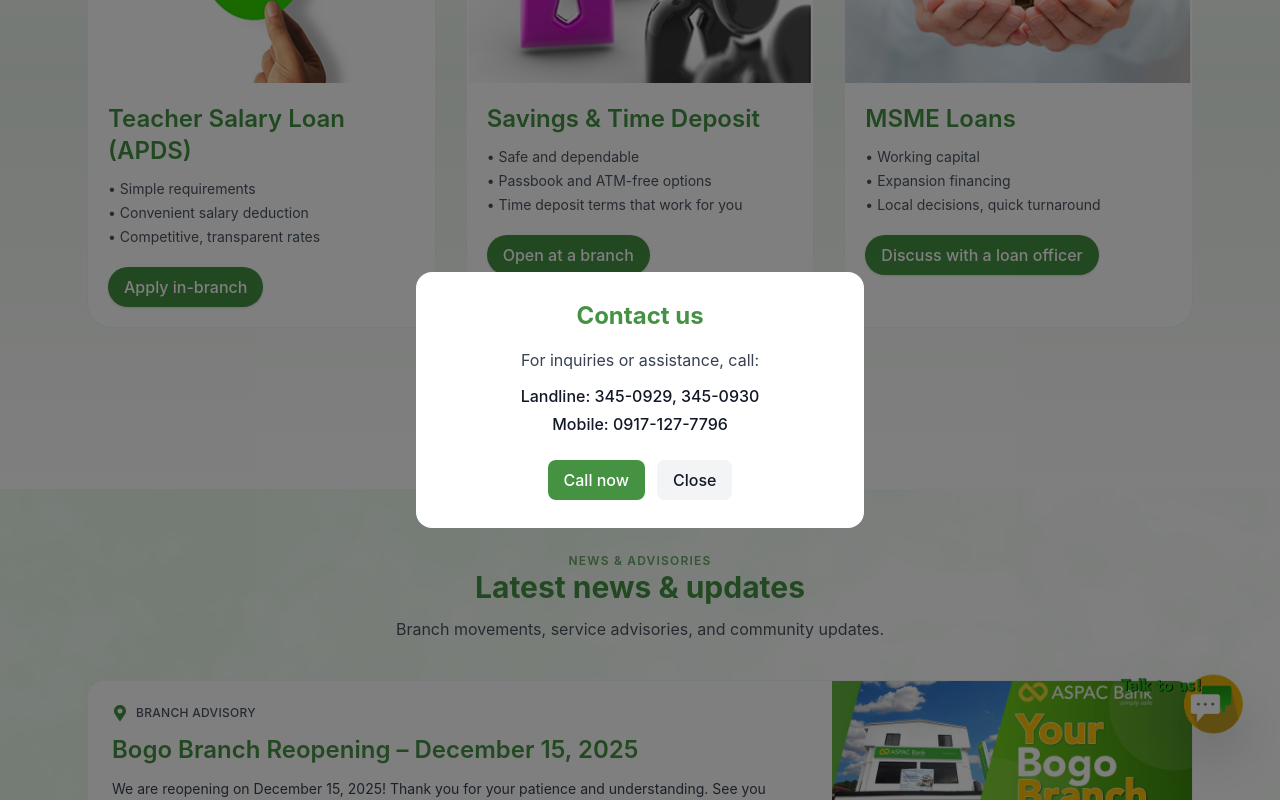
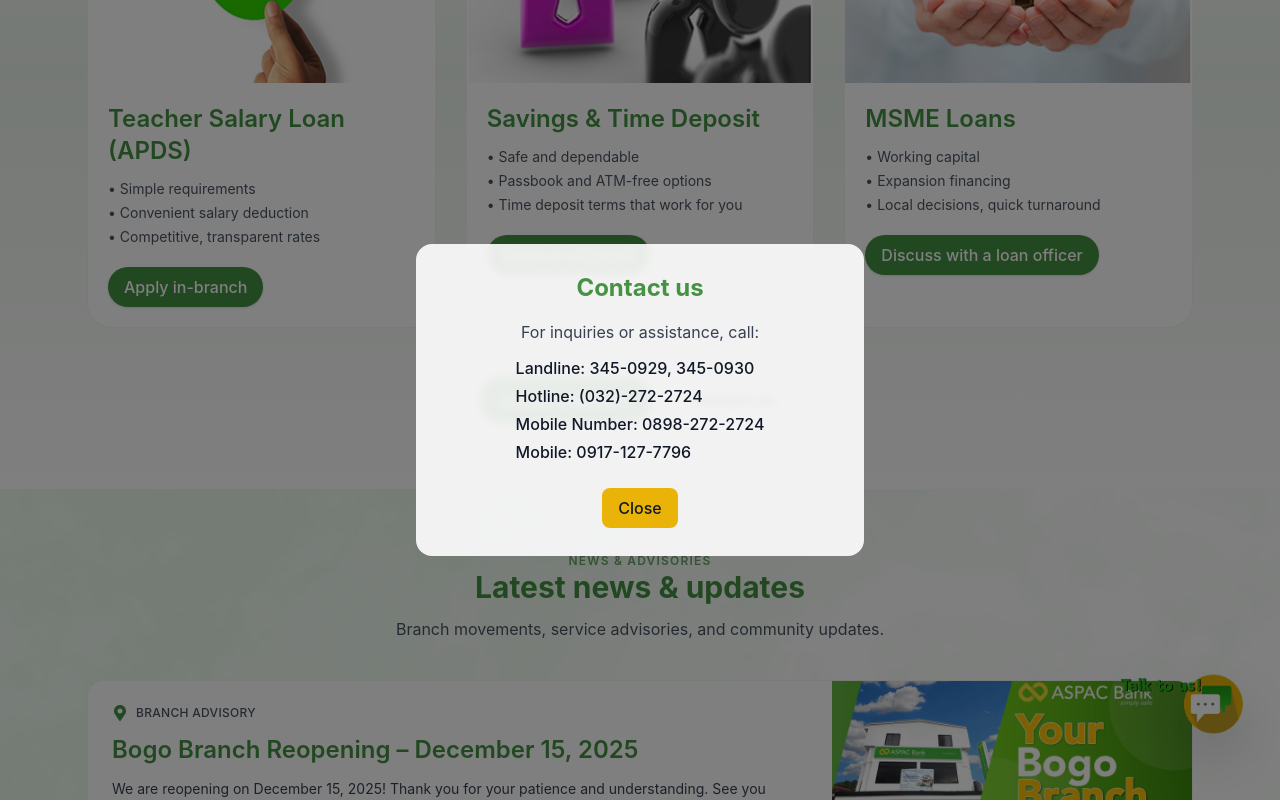
Before and after one commit to Christian-aspacbank/aspacbank, a React (Create React App) app: page / in a window 1280 px wide. Both pictures are taken after a click on the button "Contact us". Shown: the part 1091-1891 px from the top of the page. Built offline with nearby package versions, Linux system fonts and the light colour scheme.

Commit message:
12122025
12122025

```diff
--- a/src/Pages/APDSLoanPage.tsx
+++ b/src/Pages/APDSLoanPage.tsx
@@ -50,24 +50,32 @@ const ContactModal: React.FC<{ isOpen: boolean; onClose: () => void }> = ({
             transition={{ duration: 0.3 }}
             onClick={(e) => e.stopPropagation()}
           >
-            <h2 className="text-4xl font-extrabold text-center text-green-700 mb-6">
-              Contact ASPAC Bank
+            <h2 className="text-2xl font-bold text-primary mb-4 text-center">
+              Contact us
             </h2>
-            <p className="text-center text-lg sm:text-xl text-gray-600 mb-8 leading-relaxed font-light tracking-wide">
-              For inquiries or assistance, reach out to us via the following:
+            <p className="text-gray-700 text-center">
+              For inquiries or assistance, call:
             </p>
-            <div className="text-center mb-6 space-y-2">
-              <p className="text-xl text-green-700 font-semibold tracking-tight">
-                <span className="font-medium">Landline:</span> 345-0929,
-                345-0930
-              </p>
-              <p className="text-xl text-green-700 font-semibold tracking-tight">
-                <span className="font-medium">Mobile:</span> 0917-127-7796
-              </p>
+            <div className="mt-3 flex justify-center">
+              <ul className="space-y-1 text-left">
+                <li className="text-gray-900 font-medium">
+                  Landline: 345-0929, 345-0930
+                </li>
+                <li className="text-gray-900 font-medium">
+                  Hotline: (032)-272-2724
+                </li>
+                <li className="text-gray-900 font-medium">
+                  Mobile Number: 0898-272-2724
+                </li>
+                <li className="text-gray-900 font-medium">
+                  Mobile: 0917-127-7796
+                </li>
+              </ul>
             </div>
+            <br></br>
             <div className="flex justify-center">
               <button
-                className="bg-red-500 text-white font-semibold py-3 px-8 rounded-full shadow-lg transition transform duration-300 ease-in-out hover:bg-red-600 hover:scale-105 focus:ring-4 focus:ring-red-300"
+                className="bg-yellow-500 text-white font-semibold py-3 px-8 rounded-full shadow-lg transition transform duration-300 ease-in-out hover:bg-gray-200 "
                 onClick={onClose}
               >
                 Close
--- a/src/WelcomePage.tsx
+++ b/src/WelcomePage.tsx
@@ -287,7 +287,7 @@ const WelcomePage: React.FC = () => {
                     Talk to Us
                   </button>
                   <Link
-                    to="/savings"
+                    to="/deposit-account"
                     className="px-5 py-3 rounded-full bg-white/90 hover:bg-white text-gray-900 font-semibold shadow focus:outline-none focus:ring-4 focus:ring-primary/30"
                   >
                     View Savings
@@ -704,7 +704,7 @@ const WelcomePage: React.FC = () => {
             onClick={() => setShowModal(false)}
           >
             <motion.div
-              className="bg-white rounded-2xl p-7 w-[92%] max-w-md relative"
+              className="bg-white/90 backdrop-blur-sm rounded-2xl p-7 w-[92%] max-w-md relative"
               initial={{ y: 40, opacity: 0 }}
               animate={{ y: 0, opacity: 1 }}
               exit={{ y: 40, opacity: 0 }}
@@ -719,24 +719,27 @@ const WelcomePage: React.FC = () => {
               <p className="text-gray-700 text-center">
                 For inquiries or assistance, call:
               </p>
-              <div className="text-center mt-3 space-y-1">
-                <p className="text-gray-900 font-medium">
-                  Landline: 345-0929, 345-0930
-                </p>
-                <p className="text-gray-900 font-medium">
-                  Mobile: 0917-127-7796
-                </p>
+              <div className="mt-3 flex justify-center">
+                <ul className="space-y-1 text-left">
+                  <li className="text-gray-900 font-medium">
+                    Landline: 345-0929, 345-0930
+                  </li>
+                  <li className="text-gray-900 font-medium">
+                    Hotline: (032)-272-2724
+                  </li>
+                  <li className="text-gray-900 font-medium">
+                    Mobile Number: 0898-272-2724
+                  </li>
+                  <li className="text-gray-900 font-medium">
+                    Mobile: 0917-127-7796
+                  </li>
+                </ul>
               </div>
+
               <div className="mt-6 flex items-center justify-center gap-3">
-                <a
-                  href="tel:+63343450929"
-                  className="px-4 py-2 rounded-lg bg-primary hover:bg-aspac-green/90 text-white font-medium"
-                >
-                  Call now
-                </a>
                 <button
                   onClick={() => setShowModal(false)}
-                  className="px-4 py-2 rounded-lg bg-gray-100 hover:bg-gray-200 font-medium"
+                  className="px-4 py-2 rounded-lg bg-yellow-500 hover:bg-gray-200 font-medium"
                 >
                   Close
                 </button>
```
